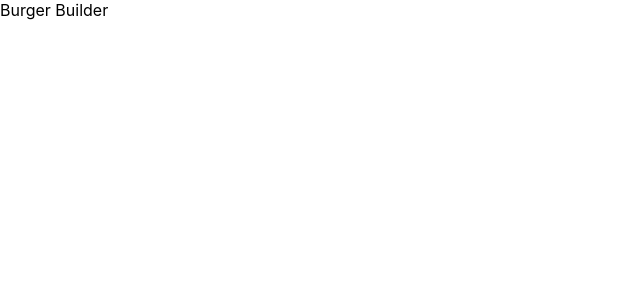
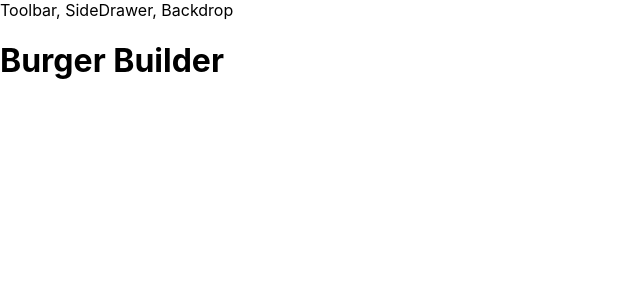
Before and after one commit to StevenCalverley/burger-builder, a React (Create React App) app: page / in a window 1280 px wide. Shown: the top 300 px of the page, without its empty margins (0-640 px from the left). Built offline with nearby package versions, Linux system fonts and the light colour scheme.

Commit message:
Add Layout - add Layout component - add Aux HOC

```diff
--- a/src/App.js
+++ b/src/App.js
@@ -1,7 +1,14 @@
 import React from 'react';
+import Layout from './components/Layout/Layout';
 
 function App() {
-  return <div>Burger Builder</div>;
+  return (
+    <div>
+      <Layout>
+        <h1>Burger Builder</h1>
+      </Layout>
+    </div>
+  );
 }
 
 export default App;
--- /dev/null
+++ b/src/components/Layout/Layout.js
@@ -0,0 +1,11 @@
+import React from 'react';
+import Aux from '../../hoc/Aux';
+
+const layout = (props) => (
+  <Aux>
+    <div>Toolbar, SideDrawer, Backdrop</div>
+    <main>{props.children}</main>
+  </Aux>
+);
+
+export default layout;
--- /dev/null
+++ b/src/hoc/Aux.js
@@ -0,0 +1,3 @@
+const Aux = (props) => props.children;
+
+export default Aux;
```
